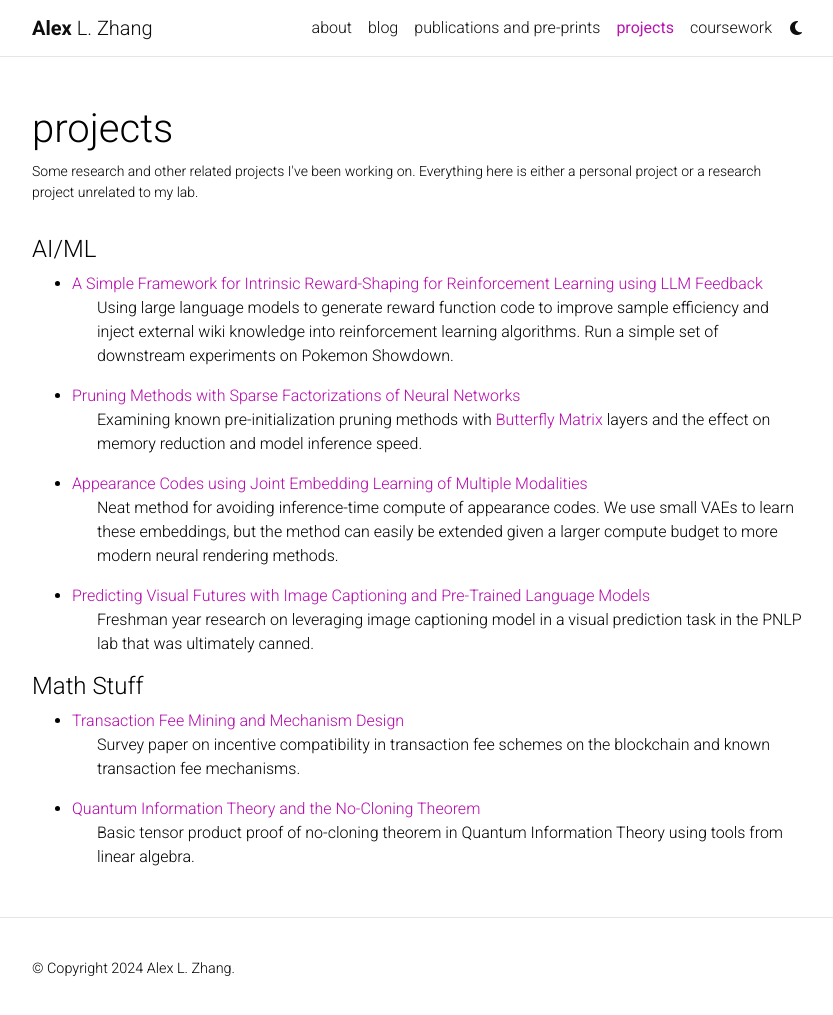
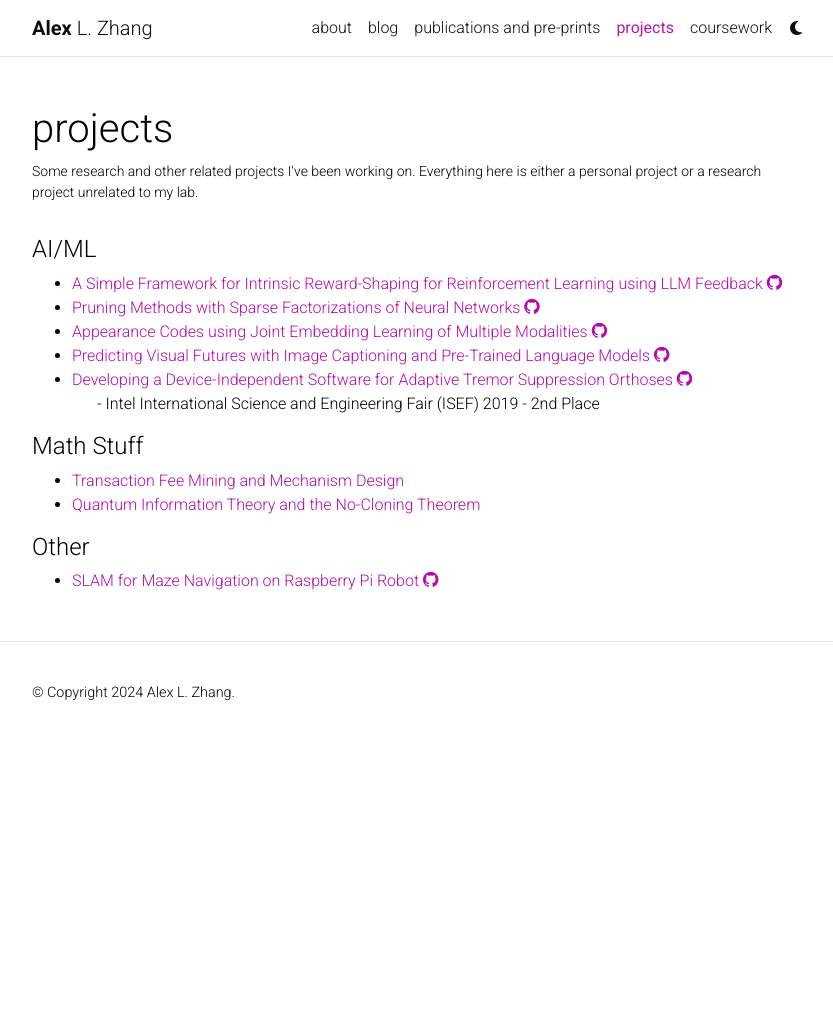
Before and after one commit to alexzhang13/alexzhang13.github.io-old, a Jekyll site: the page built from _pages/projects.md, in a window 1280 px wide and 1019 px high. Shown: the top 1015 px of the window, without its empty margins (223-1056 px from the left). Built offline with Jekyll 4.4.1, drawn with Linux system fonts in a browser that asks for light colours; comment, search, counter and statistics services are not loaded; a style sheet for code colours, icons or effects is not loaded.

Commit message:
update projects

```diff
--- a/_pages/projects.md
+++ b/_pages/projects.md
@@ -10,32 +10,29 @@ horizontal: false
 ---
 
 <!-- pages/projects.md -->
+<link rel="stylesheet" href="https://cdnjs.cloudflare.com/ajax/libs/font-awesome/4.7.0/css/font-awesome.min.css">
+
 <div class="projects">
 <h4>AI/ML</h4>
 <ul>
 <li>
-        <a href="https://alexzhang13.github.io/assets/pdfs/Reward_Shaping_LLM.pdf">A Simple Framework for Intrinsic Reward-Shaping for Reinforcement Learning using LLM Feedback</a>
-        <p style="margin-left: 25px;">
-        Using large language models to generate reward function code to improve sample efficiency and inject external wiki knowledge into reinforcement learning algorithms. Run a simple set of downstream experiments on Pokemon Showdown.
-        </p>
+        <a href="https://alexzhang13.github.io/assets/pdfs/Reward_Shaping_LLM.pdf">A Simple Framework for Intrinsic Reward-Shaping for Reinforcement Learning using LLM Feedback</a> <a href="https://github.com/alexzhang13/reward-shaping-rl"><i class="fa fa-github" style="font-size:18px"></i></a>
 </li>
 <li>
-        <a href="https://alexzhang13.github.io/assets/pdfs/Pruning_KMatrix_AZ.pdf">Pruning Methods with Sparse Factorizations of Neural Networks</a>
-        <p style="margin-left: 25px;">
-        Examining known pre-initialization pruning methods with <a href="https://dawn.cs.stanford.edu/2019/06/13/butterfly/">Butterfly Matrix</a> layers and the effect on memory reduction and model inference speed.
-        </p>
+        <a href="https://alexzhang13.github.io/assets/pdfs/Pruning_KMatrix_AZ.pdf">Pruning Methods with Sparse Factorizations of Neural Networks</a> <a href="https://github.com/alexzhang13/COS598D-Pruning"><i class="fa fa-github" style="font-size:18px"></i></a>
 </li>
 <li>
-        <a href="https://arxiv.org/abs/2311.11427">Appearance Codes using Joint Embedding Learning of Multiple Modalities</a>
-        <p style="margin-left: 25px;">
-        Neat method for avoiding inference-time compute of appearance codes. We use small VAEs to learn these embeddings, but the method can easily be extended given a larger compute budget to more modern neural rendering methods.
-        </p>
+        <a href="https://arxiv.org/abs/2311.11427">Appearance Codes using Joint Embedding Learning of Multiple Modalities</a> <a href="https://github.com/edogariu/alex-zhang"><i class="fa fa-github" style="font-size:18px"></i></a>
 </li>
 <li>
         <a href="https://alexzhang13.github.io/assets/pdfs/Futures.pdf">
-        Predicting Visual Futures with Image Captioning and Pre-Trained Language Models </a>
-        <p style="margin-left: 25px;">
-        Freshman year research on leveraging image captioning model in a visual prediction task in the PNLP lab that was ultimately canned.
+        Predicting Visual Futures with Image Captioning and Pre-Trained Language Models </a>  <a href="https://github.com/alexzhang13/image-gail"><i class="fa fa-github" style="font-size:18px"></i></a>
+</li>
+<li>
+        <a href="https://ieeexplore.ieee.org/abstract/document/9660564">
+        Developing a Device-Independent Software for Adaptive Tremor Suppression Orthoses </a>  <a href="https://github.com/alexzhang13/TremorWear_Env"><i class="fa fa-github" style="font-size:18px"></i></a>
+        <p style="margin-left:25px">
+        - Intel International Science and Engineering Fair (ISEF) 2019 - 2nd Place
         </p>
 </li>
 
@@ -45,15 +42,17 @@ horizontal: false
 <li>
 <a href="https://arxiv.org/abs/2302.06769">Transaction Fee Mining and Mechanism Design</a>
 </li>
-<p style="margin-left: 25px;">
-Survey paper on incentive compatibility in transaction fee schemes on the blockchain and known transaction fee mechanisms.
-</p>
 
 <li>
         <a href="https://alexzhang13.github.io/assets/pdfs/No_Clone_Theorem.pdf">Quantum Information Theory and the No-Cloning Theorem</a>
         </li>
-        <p style="margin-left: 25px;">
-        Basic tensor product proof of no-cloning theorem in Quantum Information Theory using tools from linear algebra.
-</p>
  </ul>
 </div>
+
+<h4>Other</h4>
+<ul>
+        <li>
+        <a href="https://alexzhang13.github.io/assets/pdfs/AlexBot.pdf">
+        SLAM for Maze Navigation on Raspberry Pi Robot </a>  <a href="https://github.com/alexzhang13/rcj-code"><i class="fa fa-github" style="font-size:18px"></i></a>
+</li>
+</ul>
```
